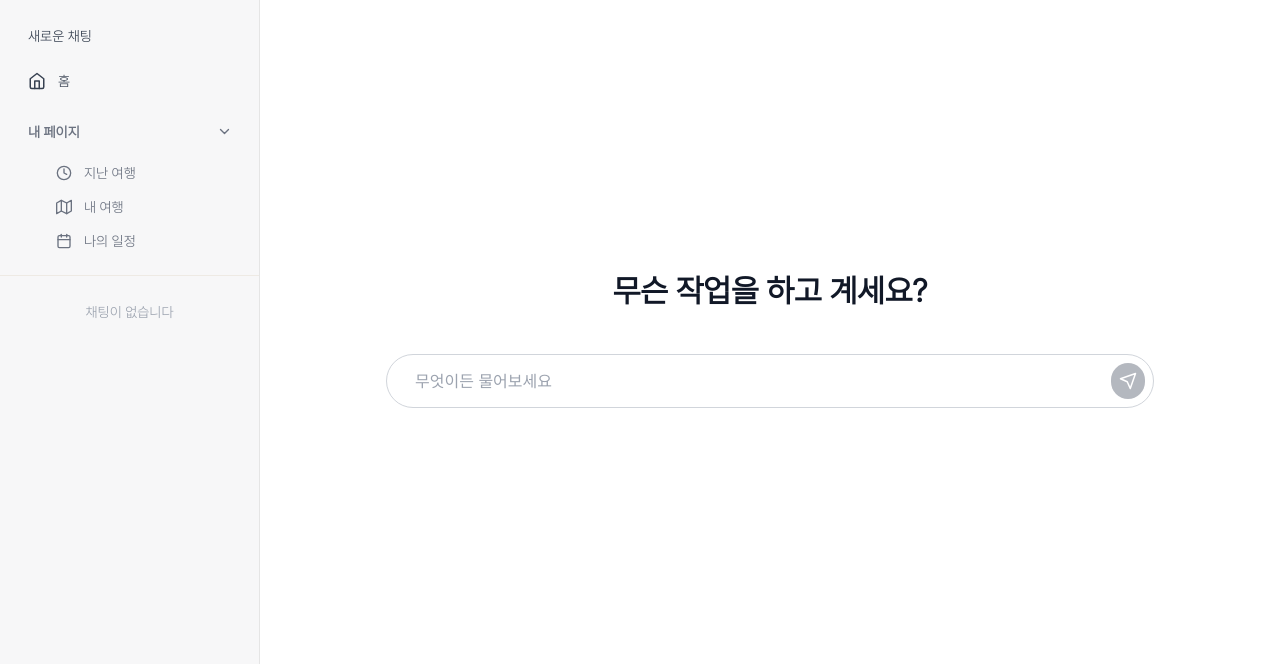
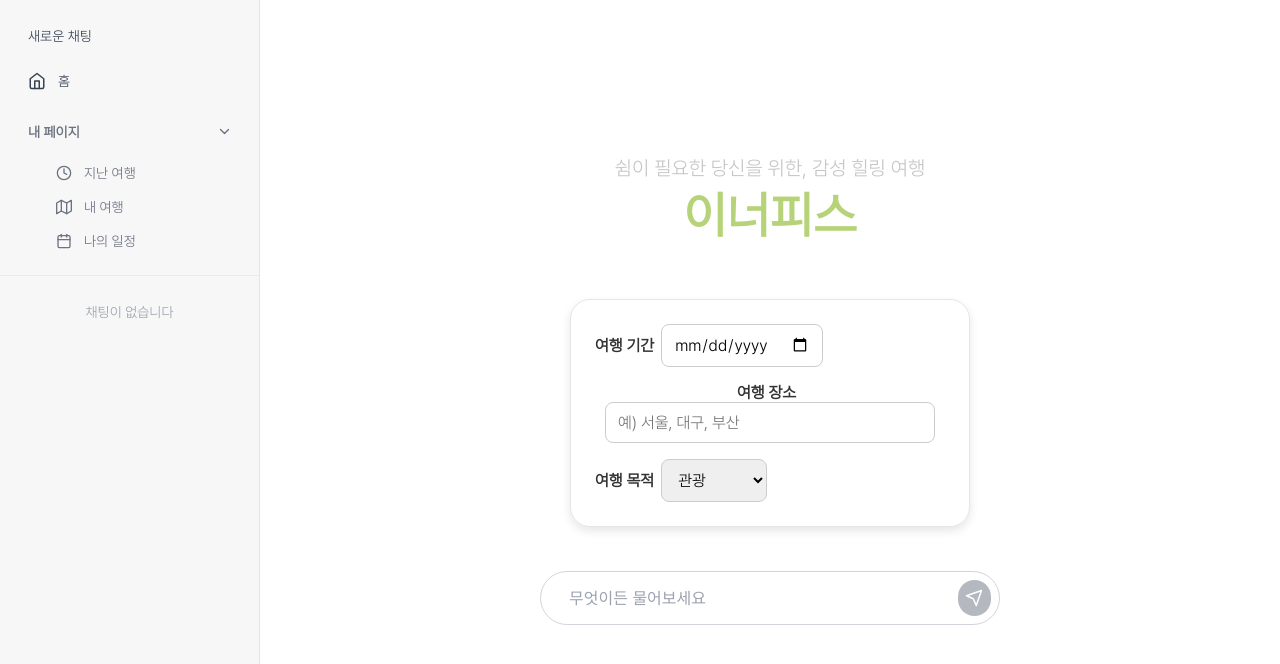
Before and after one commit to Innerpeace-Prompthon/Innerpeace, a React (Vite) app in the folder client/: page / in a window 1280 px wide. Shown: the top 664 px of the page. Built offline with nearby package versions, Linux system fonts and the light colour scheme.

Commit message:
feat: add user input travel form with separate styles

```diff
--- a/client/src/components/Chat/WelcomeScreen.tsx
+++ b/client/src/components/Chat/WelcomeScreen.tsx
@@ -1,44 +1,70 @@
-import type React from "react"
-import styled from "styled-components"
-import { InputArea } from "./InputArea"
-
-const WelcomeContainer = styled.div`
-  flex: 1;
-  display: flex;
-  flex-direction: column;
-  align-items: center;
-  justify-content: center;
-  padding: 40px 20px;
-  text-align: center;
-  background-color: white;
-  gap: 24px;
-  transform: translateY(-50px);
-`
-
-const WelcomeTitle = styled.h2`
-  font-size: 32px;
-  font-weight: 600;
-  color: #111827;
-  margin-bottom: 0;
-`
-
-// const WelcomeSubtitle = styled.p`
-//   font-size: 16px;
-//   color: #6b7280;
-//   max-width: 600px;
-//   line-height: 1.5;
-// `
+import React, { useState } from "react";
+import { InputArea } from "./InputArea";
+import * as S from "../../styles/WelcomeScreen.style";
 
 export const WelcomeScreen: React.FC = () => {
+  const [formData, setFormData] = useState({
+    date: "",
+    location: "",
+    purpose: "관광",
+  });
+
+  const handleChange = (
+    e: React.ChangeEvent<HTMLInputElement | HTMLSelectElement>
+  ) => {
+    const { name, value } = e.target;
+    setFormData((prev) => ({ ...prev, [name]: value }));
+  };
+
   return (
-    <WelcomeContainer>
-      <div>
-        <WelcomeTitle>무슨 작업을 하고 계세요?</WelcomeTitle>
-        {/* <WelcomeSubtitle>
-          AI 어시스턴트와 대화를 시작해보세요. 질문하거나 도움이 필요한 작업에 대해 말씀해 주세요.
-        </WelcomeSubtitle> */}
+    <S.WelcomeContainer>
+      <S.WelcomeTitle>
+        <p>쉼이 필요한 당신을 위한, 감성 힐링 여행</p>
+        <h1>이너피스</h1>
+      </S.WelcomeTitle>
+
+      <S.Form>
+        <div>
+          <S.Label>여행 기간</S.Label>
+          <S.Input
+            name="date"
+            type="date"
+            value={formData.date}
+            onChange={handleChange}
+            placeholder="예) 2일, 일주일, 1개월"
+          />
+        </div>
+
+        <div>
+          <S.Label>여행 장소</S.Label>
+          <S.Input
+            type="text"
+            name="location"
+            value={formData.location}
+            onChange={handleChange}
+            placeholder="예) 서울, 대구, 부산"
+          />
+        </div>
+
+        <div>
+          <S.Label>여행 목적</S.Label>
+          <S.Select
+            name="purpose"
+            value={formData.purpose}
+            onChange={handleChange}
+          >
+            <option value="관광">관광</option>
+            <option value="힐링">힐링</option>
+            <option value="음식">음식 탐방</option>
+            <option value="액티비티">액티비티</option>
+            <option value="문화">문화 체험</option>
+          </S.Select>
+        </div>
+      </S.Form>
+
+      <div style={{ width: "500px" }}>
+        <InputArea />
       </div>
-      <InputArea />
-    </WelcomeContainer>
-  )
-}
+    </S.WelcomeContainer>
+  );
+};
```
